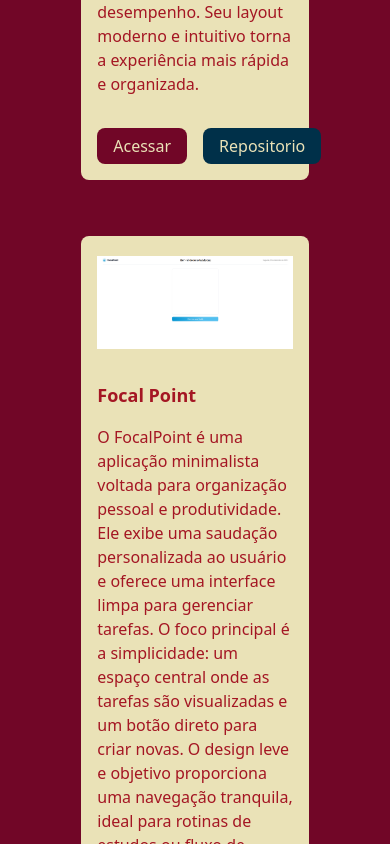
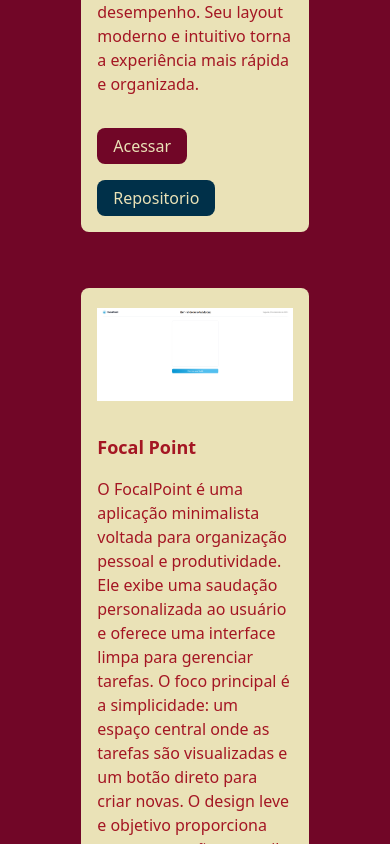
Before and after one commit to Guilherme-V-Rocha/portfolio, a Next.js app: page / in a window 390 px wide. Shown: the part 1840-2684 px from the top of the page. Built offline with nearby package versions, Linux system fonts and the light colour scheme.

Commit message:
fixed break layout buttons

```diff
--- a/src/app/card/card.tsx
+++ b/src/app/card/card.tsx
@@ -14,7 +14,7 @@ export function Card() {
             <h3 className="font-semibold text-lg">{value.title}</h3>
             <p>{value.text}</p>
           </div>
-          <div className="flex gap-4">
+          <div className="flex gap-4 flex-col md:flex-row">
             <a href={value.acess} target="_blank">
               <button className="bg-[#710627] rounded-lg text-[#EAE2B7] px-4 py-1.5 font-medium">
                 Acessar
```
